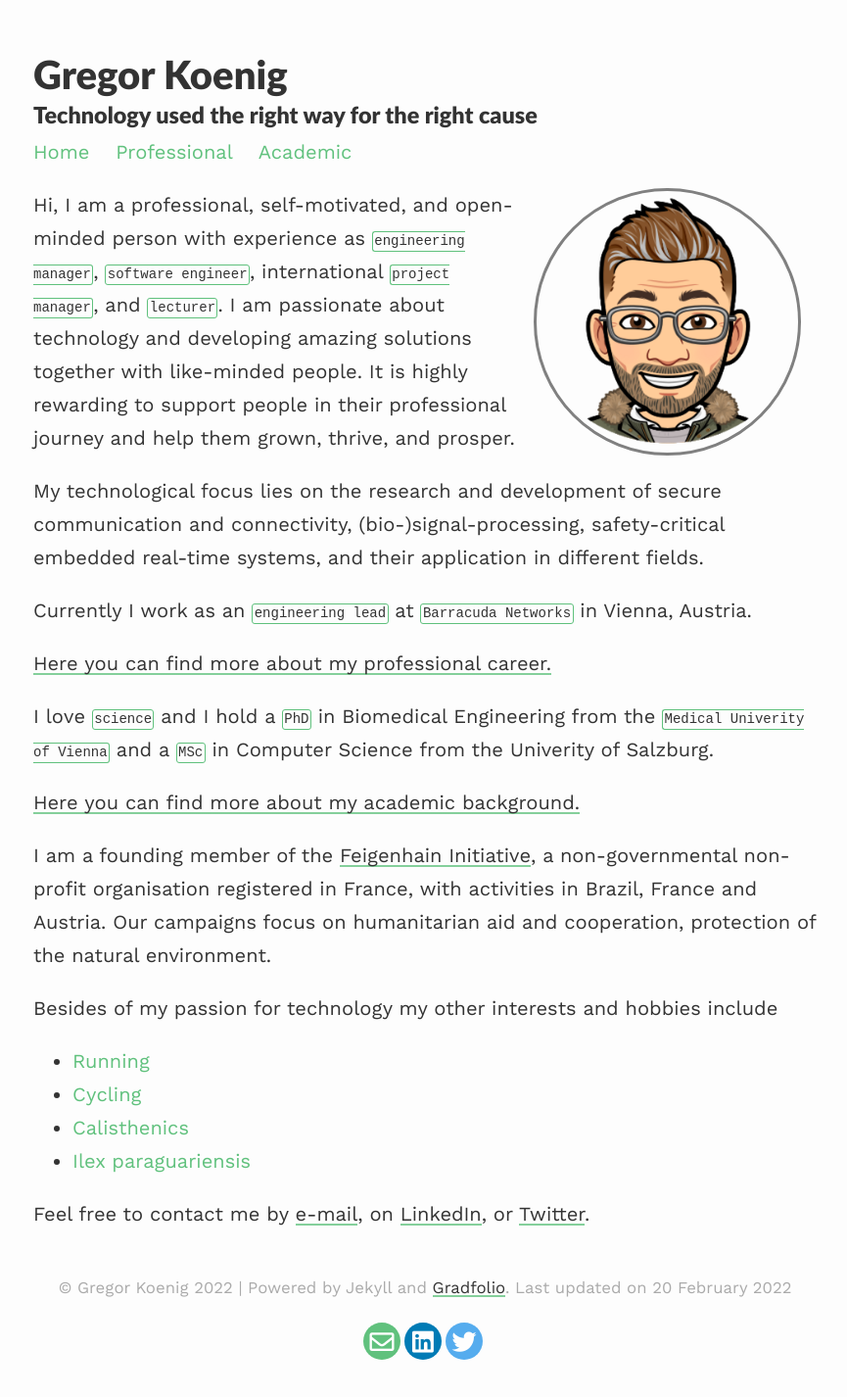
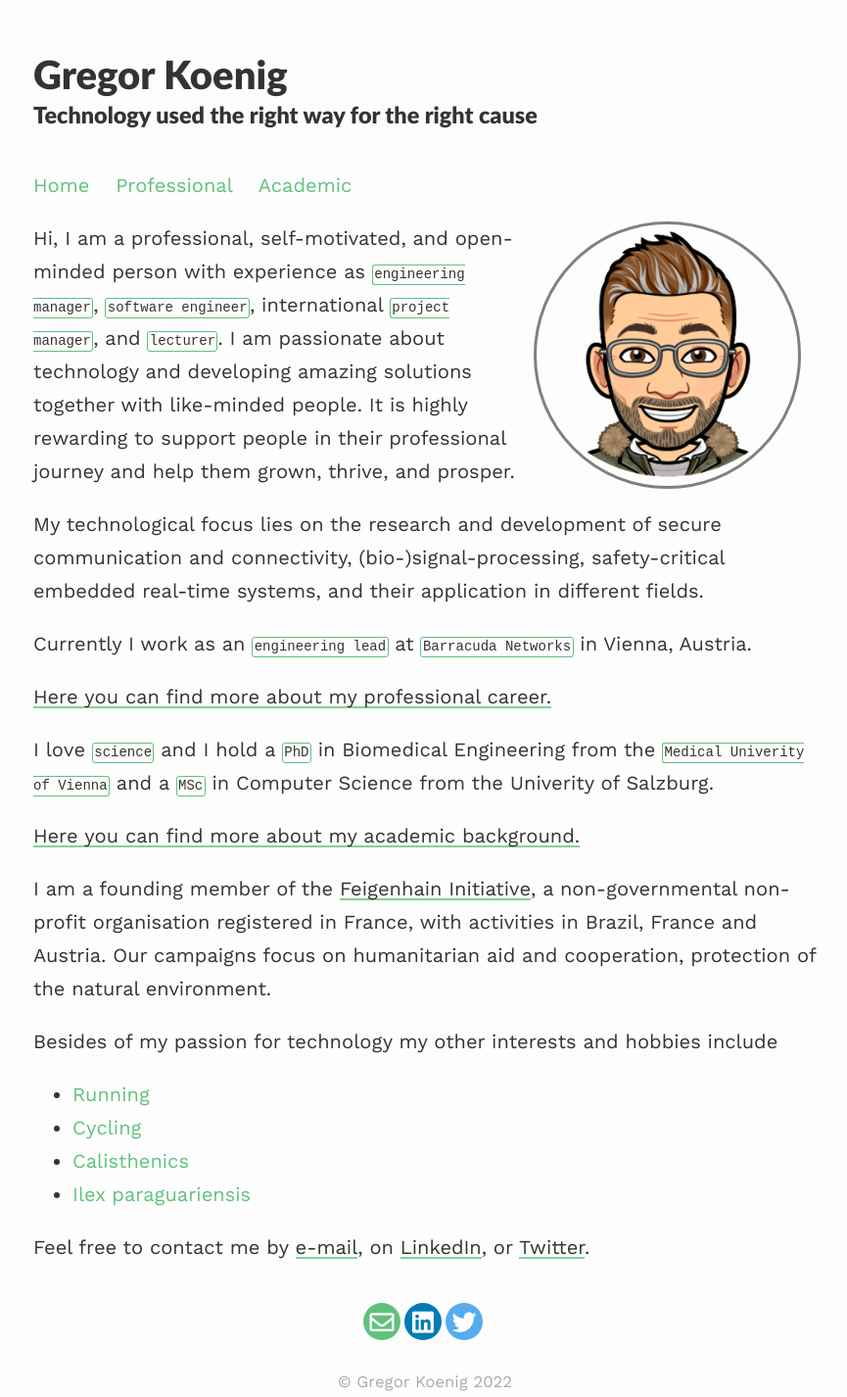
Before and after one commit to gregorkoenig/gregorkoenig.github.io, a Jekyll site: the page built from index.md, in a window 1280 px wide. Shown: the whole page at 98% size, without its empty margins (206-1071 px from the left). Built offline with Jekyll 4.4.1, drawn with Linux system fonts in a browser that asks for light colours; nearby versions of some CDN libraries; before the commit the page ends 1392 px from its top, so only the background shows below that.

Commit message:
Layout changes

```diff
--- a/_layouts/default.html
+++ b/_layouts/default.html
@@ -11,7 +11,7 @@
 
         <h1 class="post-headline">{{site.title}}</h1>
         <h3 class="post-description">{{site.description}}</h3>
-
+        &nbsp;<br>
         {% include navigation.html %}
 
         {% seo %}
@@ -33,15 +33,12 @@
         </main>
 
         <footer>
-          <p class="copy">
+            {% include social-footer.html %}
+
+            <p class="copy">
             <small> &copy; {{site.title}} {{ site.time | date: '%Y' }}
-                    | Powered by Jekyll and
-                    <a target="_blank" href="https://github.com/jitinnair1/gradfolio/">Gradfolio</a>.
-                    Last updated on {{ site.time | date_to_long_string }}
             </small>
           </p>
-
-        {% include social-footer.html %}
 
         </footer>
 
--- a/index.md
+++ b/index.md
@@ -13,11 +13,11 @@ published: true
 
   Currently I work as an `engineering lead` at `Barracuda Networks` in Vienna, Austria.
 
-  [Here you can find more about my professional career.](https://gregorkoenig.hithub.io/professional)
+  [Here you can find more about my professional career.](https://gregorkoenig.github.io/professional)
 
   I love `science` and I hold a `PhD` in Biomedical Engineering from the `Medical Univerity of Vienna` and a `MSc` in Computer Science from the Univerity of Salzburg.
 
-  [Here you can find more about my academic background.](https://gregorkoenig.hithub.io/academic)
+  [Here you can find more about my academic background.](https://gregorkoenig.github.io/academic)
 
   I am a founding member of the [Feigenhain Initiative](https://feigenhain.org){:target="_blank"}, a non-governmental non-profit organisation registered in France, with activities in Brazil, France and Austria. Our campaigns focus on humanitarian aid and cooperation, protection of the natural environment.
 
```
